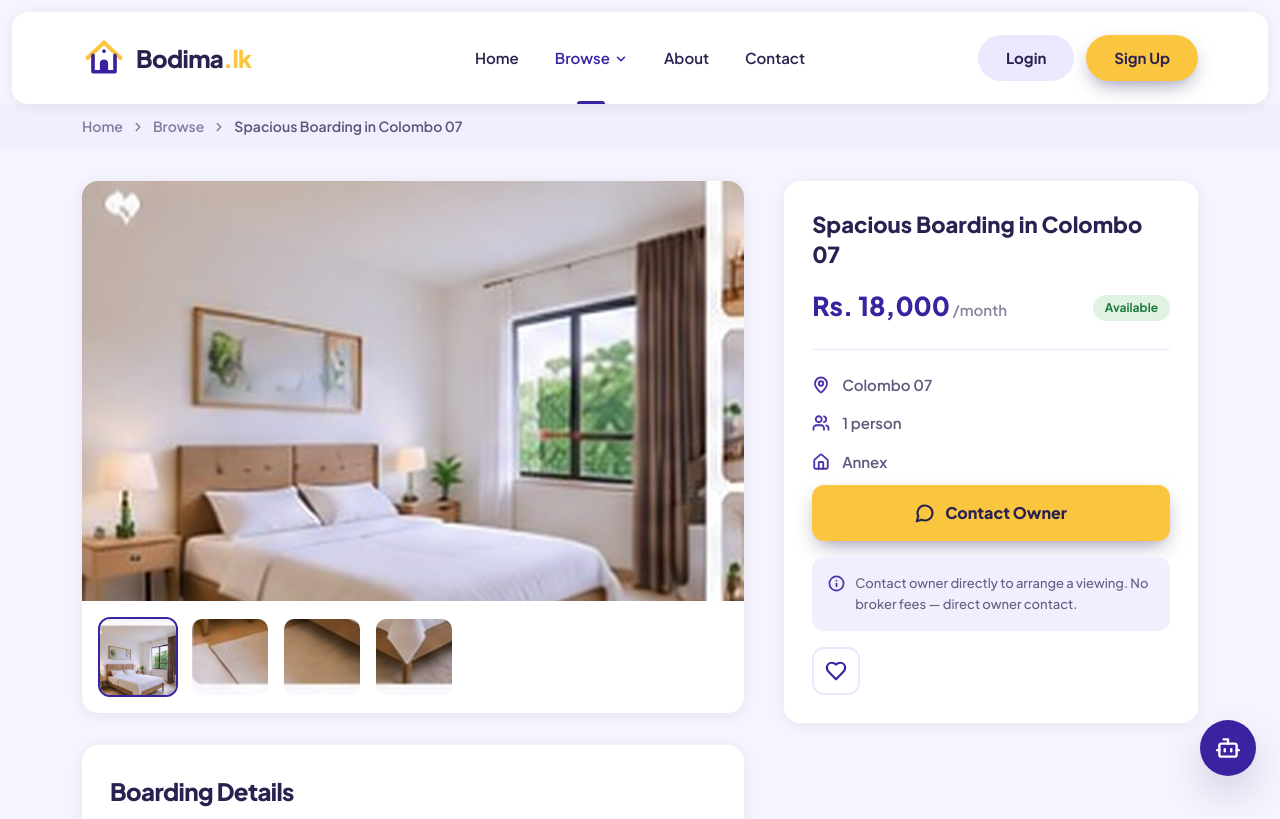
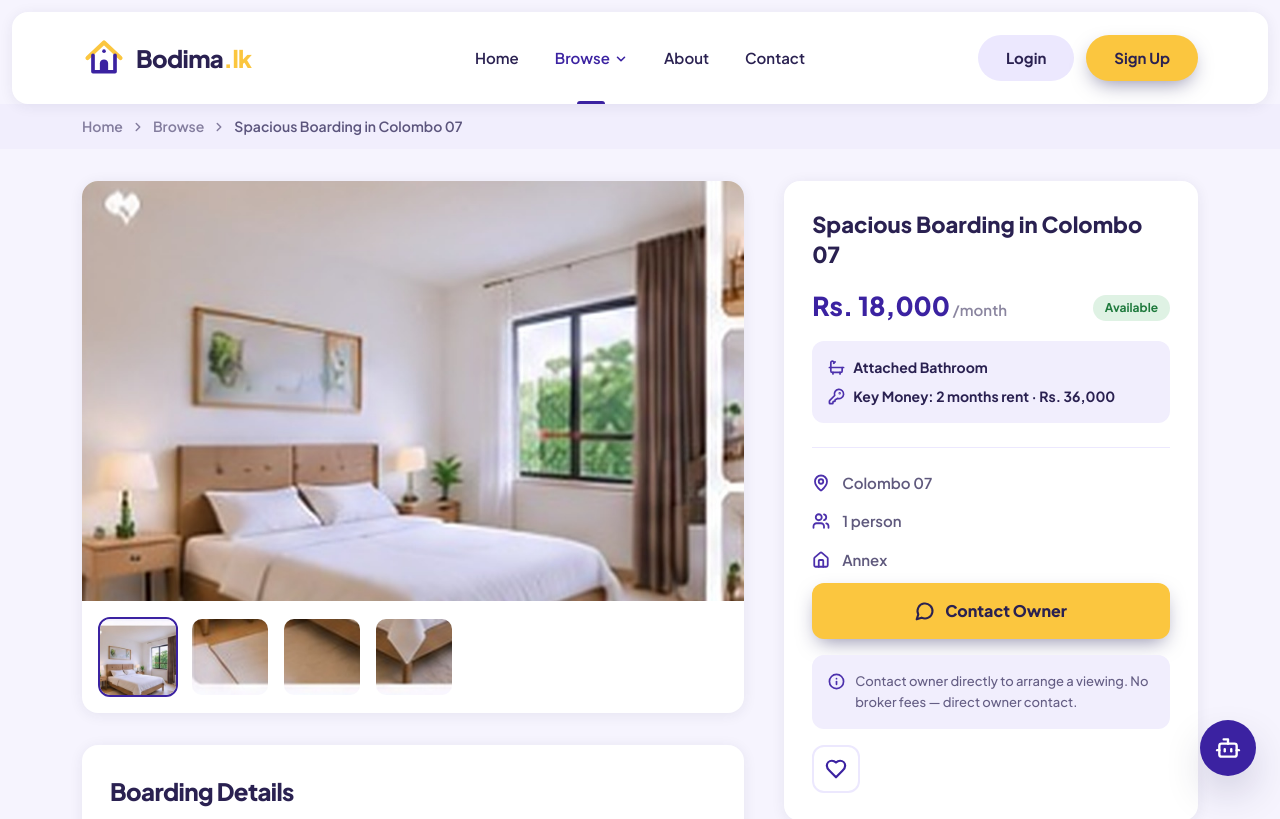
Before and after one commit to Deshan-003/bodima.lk, a React (Vite) app: page /browse/1 in a window 1280 px wide. Shown: the top 819 px of the page. Built offline with nearby package versions, Linux system fonts and the light colour scheme.

Commit message:
Show details on property page

```diff
--- a/src/pages/PropertyDetails.tsx
+++ b/src/pages/PropertyDetails.tsx
@@ -1,15 +1,19 @@
 import { useState } from "react";
 import { Link, useParams, useSearchParams } from "react-router-dom";
 import {
+  Bath,
   Car,
   ChevronRight,
+  Droplets,
   Heart,
   Home,
   Info,
+  KeyRound,
   MapPin,
   MessageCircle,
   Phone,
   Snowflake,
+  Sparkles,
   UtensilsCrossed,
   Users,
   Wifi,
@@ -19,7 +23,7 @@ import Footer from "../components/Footer";
 import ChatPanel from "../components/ChatPanel";
 import ReviewsSection from "../components/ReviewsSection";
 import { useAuth } from "../context/AuthContext";
-import { LISTINGS } from "../data/listings";
+import { useListings } from "../data/listingsStore";
 
 const FACILITY_ICONS: Record<string, typeof Wifi> = {
   "Wi-Fi": Wifi,
@@ -37,7 +41,8 @@ const DEFAULT_DESCRIPTION = (location: string, facilities: string[]) =>
 export default function PropertyDetails() {
   const { id } = useParams();
   const [searchParams] = useSearchParams();
-  const listing = LISTINGS.find((l) => l.id === Number(id));
+  const { listings } = useListings();
+  const listing = listings.find((l) => l.id === Number(id));
   const [photoIndex, setPhotoIndex] = useState(0);
   const [favorite, setFavorite] = useState(false);
   const [chatOpen, setChatOpen] = useState(searchParams.get("chat") === "1");
@@ -178,6 +183,35 @@ export default function PropertyDetails() {
                 </span>
               </div>
 
+              {listing.isNew && (
+                <span className="mt-3 inline-flex items-center gap-1.5 rounded-full bg-primary-100 px-3 py-1 text-[12px] font-extrabold text-primary-700">
+                  <Sparkles size={13} strokeWidth={2.6} /> New Post
+                </span>
+              )}
+
+              {(listing.bathroom || listing.keyMoney) && (
+                <div className="mt-4 grid gap-2 rounded-xl bg-lav p-4">
+                  {listing.bathroom && (
+                    <div className="flex items-center gap-2 text-[14px] font-bold text-night">
+                      {listing.bathroom === "Attached" ? (
+                        <Bath size={17} strokeWidth={2.4} className="text-primary-600" />
+                      ) : (
+                        <Droplets size={17} strokeWidth={2.4} className="text-primary-600" />
+                      )}
+                      {listing.bathroom} Bathroom
+                    </div>
+                  )}
+                  {listing.keyMoney && (
+                    <div className="flex items-center gap-2 text-[14px] font-bold text-night">
+                      <KeyRound size={17} strokeWidth={2.4} className="text-primary-600" />
+                      Key Money: {listing.keyMoney.months} month
+                      {listing.keyMoney.months !== 1 ? "s" : ""} rent · Rs.{" "}
+                      {listing.keyMoney.amount.toLocaleString()}
+                    </div>
+                  )}
+                </div>
+              )}
+
               <div className="mt-6 space-y-4 border-t border-primary-100 pt-6">
                 <div className="flex items-center gap-3 text-[15px] font-semibold text-night/75">
                   <MapPin size={18} strokeWidth={2.4} className="text-primary-600" />
```
